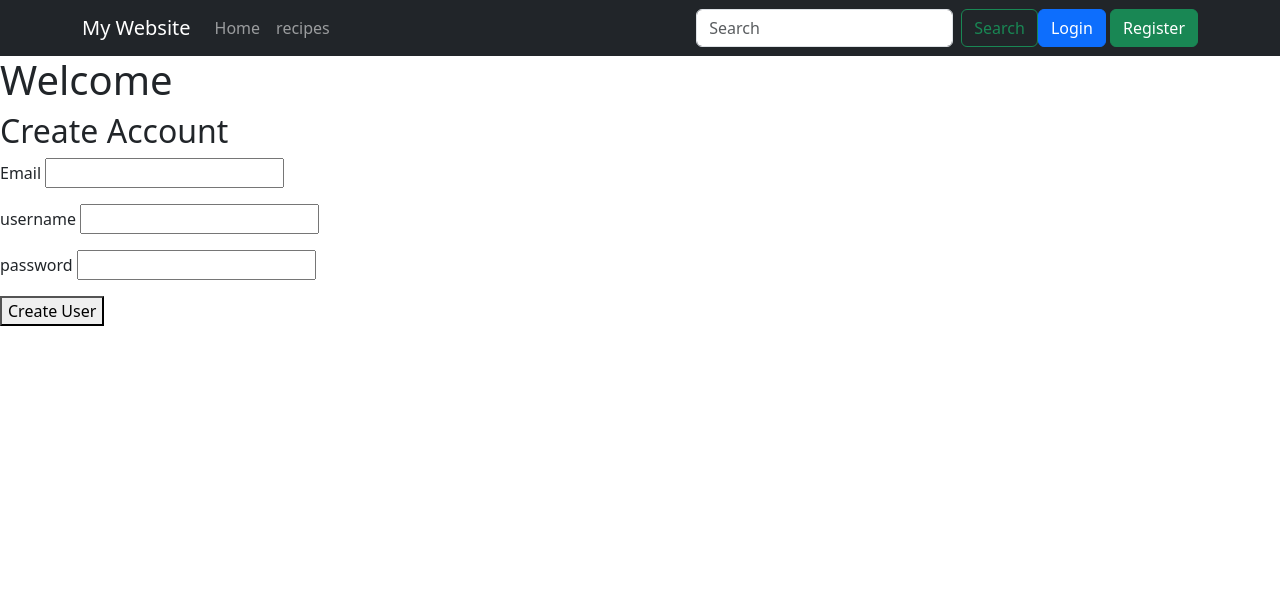
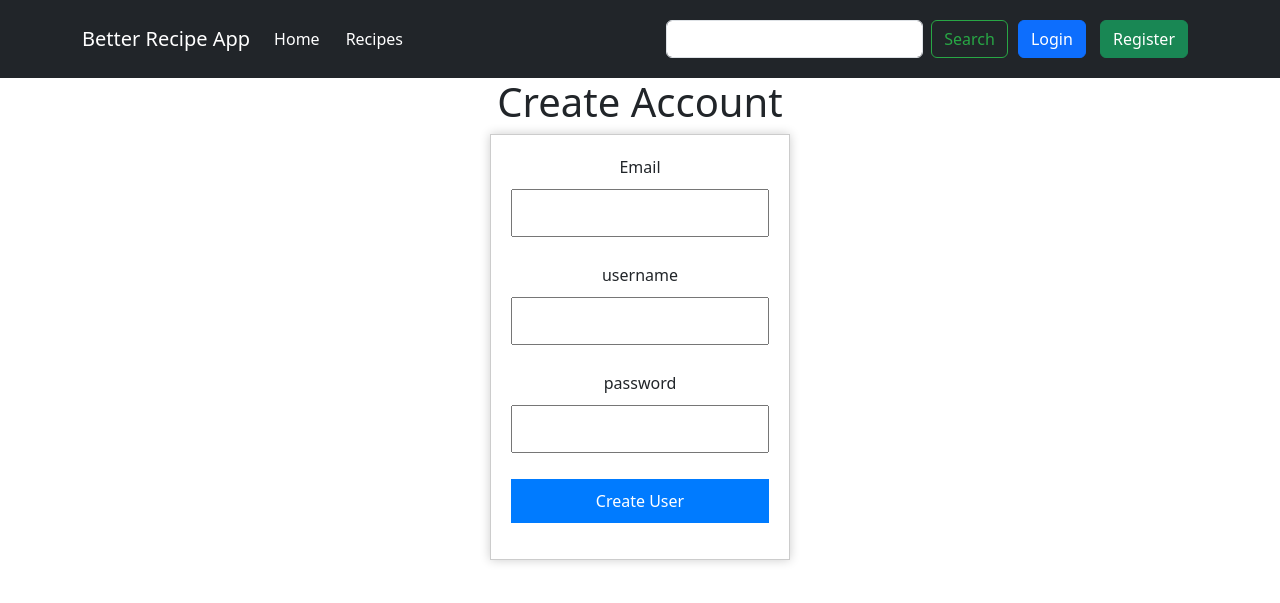
Before and after one commit to Kallan-Randall/Capstone_project, a Flask app: page /register in a window 1280 px wide. Shown: the top 603 px of the page. Run offline with Flask 3, Linux system fonts and the light colour scheme.

Commit message:
project is finished for video. css is done

```diff
--- /dev/null
+++ b/static/styles.css
@@ -0,0 +1,129 @@
+.custom-form {
+    background-color: #f8f9fa;
+    padding: 20px;
+    border: 1px solid #e9ecef;
+    border-radius: 5px;
+}
+
+.custom-button {
+    background-color: #007bff;
+    color: #fff;
+    border: none;
+}
+
+h1 {
+    text-align: center;
+}
+
+h2 {
+    text-align: center;
+}
+
+.card {
+    margin: 0 auto;
+    /* width: 900; */
+    max-width: 900px;
+    /* text-align: center; */
+}
+
+.card img {
+    width: 100%; /* Force a specific image width */
+    max-height: 500px; /* Force a specific image height */
+    object-fit: cover; /* Crop or fit the image to maintain aspect ratio */
+    border-radius: 10px; /* Add rounded corners to the image */
+}
+
+.card-title a {
+    text-decoration: none; /* Remove underlines from linked titles */
+}
+
+.card-footer .btn {
+    margin: 5px;
+}
+
+.navbar {
+    background-color: #333; /* Change the background color */
+    padding: 10px 0; /* Add top and bottom padding to the navbar */
+}
+
+.navbar-brand {
+
+    font-size: 1.25rem; /* Increase font size for the brand text */
+}
+
+.navbar-toggler-icon {
+    background-color: #fff; /* Change the color of the toggler icon */
+}
+
+.nav-link {
+    color: #fff !important; /* Change the color of navigation links */
+    margin-right: 10px; /* Adjust the spacing between links */
+}
+
+.nav-link:hover {
+    color: #00f; /* Change the color on hover */
+}
+
+
+
+.btn-outline-success {
+    color: #28a745; /* Change the text color of the search button */
+    border-color: #28a745; /* Change the border color of the search button */
+}
+
+.auth-buttons .btn {
+    margin-right: 10px; /* Adjust spacing between auth buttons */
+}
+
+.flash-msg {
+    background-color: #28a745; /* Change the background color of flash messages */
+    color: #fff; /* Change the text color of flash messages */
+    padding: 10px; /* Add padding to flash messages */
+    margin-top: 10px; /* Adjust spacing between flash messages */
+}
+
+.search-bar {
+    margin: 10px; /* Adjust the margin value as needed */
+
+}
+
+.navbar .form-control::placeholder {
+    color: white;
+}
+
+.auth-form {
+    width: 300px; /* Adjust the width to your preference */
+    margin: 0 auto; /* Center the container horizontally */
+    padding: 20px;
+    border: 1px solid #ccc;
+    background-color: #fff;
+    box-shadow: 0 0 10px rgba(0, 0, 0, 0.2);
+  }
+
+  .auth-form form {
+    text-align: center;
+  }
+
+  .auth-form input {
+    width: 100%;
+    margin: 10px 0;
+    padding: 10px;
+  }
+
+  .auth-form button {
+    width: 100%;
+    padding: 10px;
+    background-color: #007bff;
+    color: #fff;
+    border: none;
+  }
+
+  .auth-form button:hover {
+    background-color: #0056b3;
+  }
+
+  .recipe-details{
+    margin-top: 20px;
+    justify-content: center;
+    align-items: center;
+  }
--- a/templates/base.html
+++ b/templates/base.html
@@ -4,6 +4,7 @@
     <meta charset="UTF-8">
     <meta name="viewport" content="width=device-width, initial-scale=1.0">
     <link href="https://cdn.jsdelivr.net/npm/bootstrap@5.3.0/dist/css/bootstrap.min.css" rel="stylesheet">
+    <link href="/static/styles.css" rel="stylesheet">
     <title>
         {% block title %}{% endblock %}
     </title>
@@ -13,7 +14,7 @@
 <body>
     <nav class="navbar navbar-expand-lg navbar-dark bg-dark">
         <div class="container">
-            <a class="navbar-brand" href="/">My Website</a>
+            <a class="navbar-brand" href="/">Better Recipe App</a>
             <button class="navbar-toggler" type="button" data-bs-toggle="collapse" data-bs-target="#navbarNav" aria-controls="navbarNav" aria-expanded="false" aria-label="Toggle navigation">
                 <span class="navbar-toggler-icon"></span>
             </button>
@@ -23,17 +24,17 @@
                         <a class="nav-link" href="/">Home</a>
                     </li>
                     <li class="nav-item">
-                        <a class="nav-link" href="/recipes">recipes</a>
+                        <a class="nav-link" href="/recipes">Recipes</a>
                     </li>
 
                 </ul>
             </div>
-
-            <form class="d-flex" role="search" action="{{ url_for('search_recipes') }}" method="GET">
-                <input class="form-control me-2" type="search" name="q" placeholder="Search" aria-label="Search">
-                <button class="btn btn-outline-success" type="submit">Search</button>
-            </form>
-
+            <div class="search-bar">
+                <form class="d-flex" role="search" action="{{ url_for('search_recipes') }}" method="GET">
+                    <input class="form-control me-2" type="search" name="q" placeholder="Search" aria-label="Search">
+                    <button class="btn btn-outline-success" type="submit">Search</button>
+                </form>
+            </div>
             <div class="auth-buttons">
                 {% if current_user.is_authenticated %}
                 <a class="btn btn-danger" href="{{ url_for('user') }}">User Page</a>
--- a/templates/home.html
+++ b/templates/home.html
@@ -3,9 +3,6 @@
 {% block title %}Better Recipes{% endblock %}
 
 {% block head %}
-    <!-- <link rel="stylesheet" href="path/to/bootstrap.css"> -->
-    <style>
-    </style>
 {% endblock %}
 
 {% block body %}
--- a/templates/login.html
+++ b/templates/login.html
@@ -5,10 +5,9 @@
 {% block head %}{% endblock %}
 
 {% block body%}
-<h1>Welcome</h1>
+<h1>Login</h1>
+<div class="auth-form">
 
-
-    <h2>Login</h2>
     <form action="/login" method="POST">
     <p>
         Email/Username <input type="text" name="email_or_username">
--- a/templates/register.html
+++ b/templates/register.html
@@ -4,10 +4,9 @@
 {% block head %}{% endblock %}
 
 {% block body%}
-<h1>Welcome</h1>
+<h1>Create Account</h1>
 
-<div>
-    <h2>Create Account</h2>
+<div class="auth-form">
     <form action="/users" method="POST">
     <p>
         Email <input type="text" name="email">
--- a/templates/search_results.html
+++ b/templates/search_results.html
@@ -2,13 +2,12 @@
 
 {% block body%}
 <h1>Search Results</h1>
-<h2>Search Results</h2>
-<div class="row">
+<div class="col">
     {% for recipe in search_results %}
     <div class="card mb-3" style="max-width: 540px;">
         <div class="row g-0">
             <div class="col-md-4">
-                <img src="{{ url_for('static', filename='uploads/' ~ recipe.picture) }}" class="img-fluid rounded-start" alt="{{ recipe.title }}">
+                <img src="{{ recipe.picture }}" class="img-fluid rounded-start" alt="{{ recipe.title }}">
             </div>
             <div class="col-md-8">
                 <div class="card-body">
```
Also changed, not shown: templates/recipe_card.html (added, +20 -0 lines), templates/recipe_details.html (+7 -2 lines), templates/recipes.html (+3 -14 lines), templates/update_recipe.html (+46 -27 lines), templates/user.html (+19 -15 lines).
